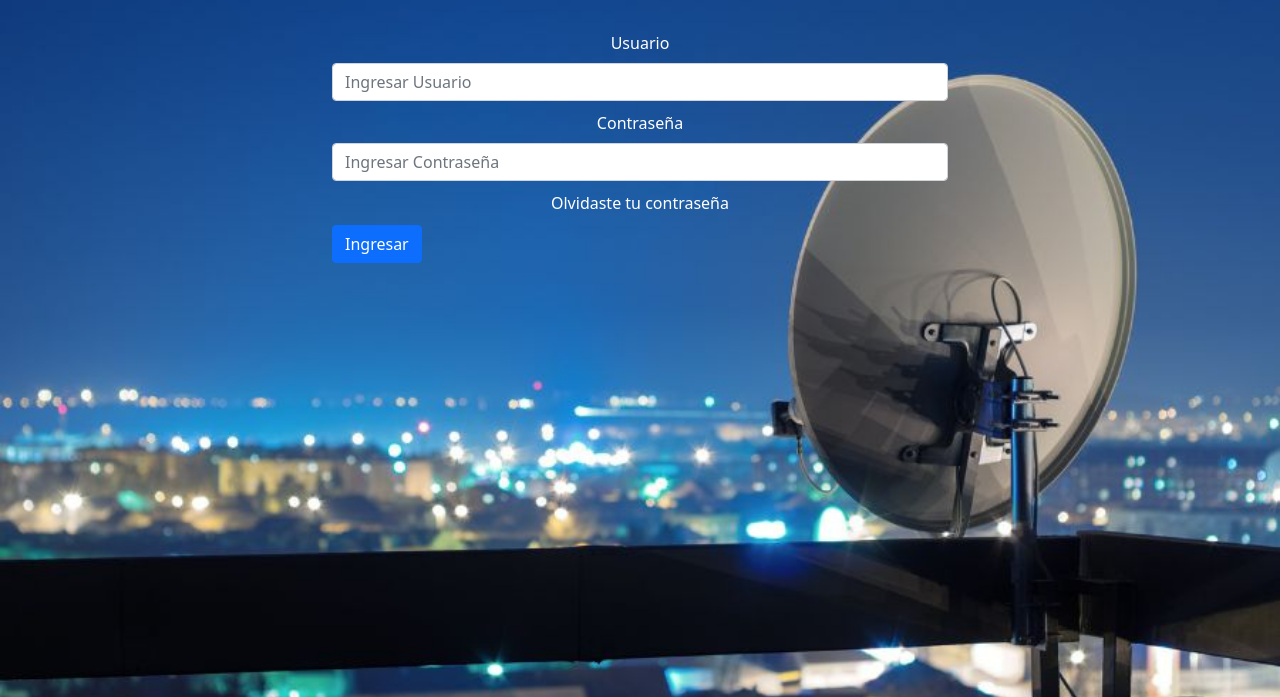
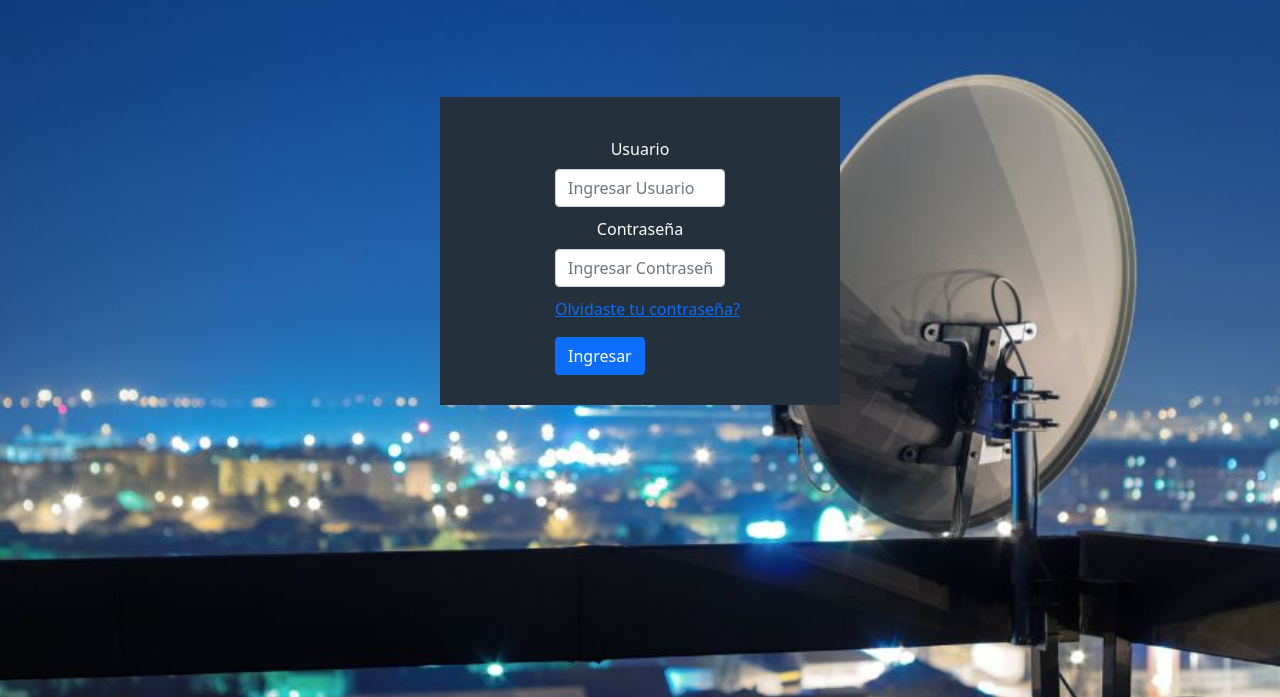
Before and after one commit to SteveSol1470/SteveSol1470.github.io, a plain HTML site: page login.html in a window 1280 px wide. Shown: the part 103-800 px from the top of the page. Drawn offline with nearby package versions, Linux system fonts and the light colour scheme.

Commit message:
mejora login

```diff
--- a/index.css
+++ b/index.css
@@ -4,6 +4,8 @@ body{
  background-size: 100%;
  height: 100%;
  width: 100%;
+ background-attachment: fixed;
+ background-repeat: no-repeat, repeat-y;
 }
 header{
     background-color: black;
@@ -95,6 +97,16 @@ h1{
     height: 200px;
 
 }
-#form{
-
+.form-register{
+    width: 400px;
+    background: #24303C;
+    padding: 30px;
+    margin: auto;
+    margin-top: 100px;
 }
+a{
+    margin: 10px;
+    width: 50%;
+    margin-left: 25%;
+    text-align: center;
+}
--- a/login.html
+++ b/login.html
@@ -13,7 +13,8 @@
     <header>
         <h1>Vicosys 10.1 Area operaciones </h1>
         </header>
-    <form class="px-4 py-3">
+    <section class="form-register">
+
         <div class="mb">
           <label for="exampleInputEmail1" class="form-label">Usuario</label>
           <input type="email" class="form-control" id="exampleInputEmail1" aria-describedby="emailHelp" placeholder="Ingresar Usuario">
@@ -22,12 +23,13 @@
           <label for="exampleInputPassword1" class="form-label">Contraseña</label>
           <input type="password" class="form-control" id="exampleInputPassword1" placeholder="Ingresar Contraseña">
         </div>
-        <div class="mb">
-            Olvidaste tu contraseña
-          </div>
+        <p>
+          <a href="index.html">Olvidaste tu contraseña?</a>
+        </p>
+
 
         <button type="submit" class="btn btn-primary" href="index.html">Ingresar</button>
-      </form>
+    </section>
     <script src="https://cdn.jsdelivr.net/npm/bootstrap@5.0.2/dist/js/bootstrap.bundle.min.js" integrity="sha384-MrcW6ZMFYlzcLA8Nl+NtUVF0sA7MsXsP1UyJoMp4YLEuNSfAP+JcXn/tWtIaxVXM" crossorigin="anonymous"></script>
   </body>
 </html>
```
Also changed, not shown: Index.html (+3 -3 lines).
